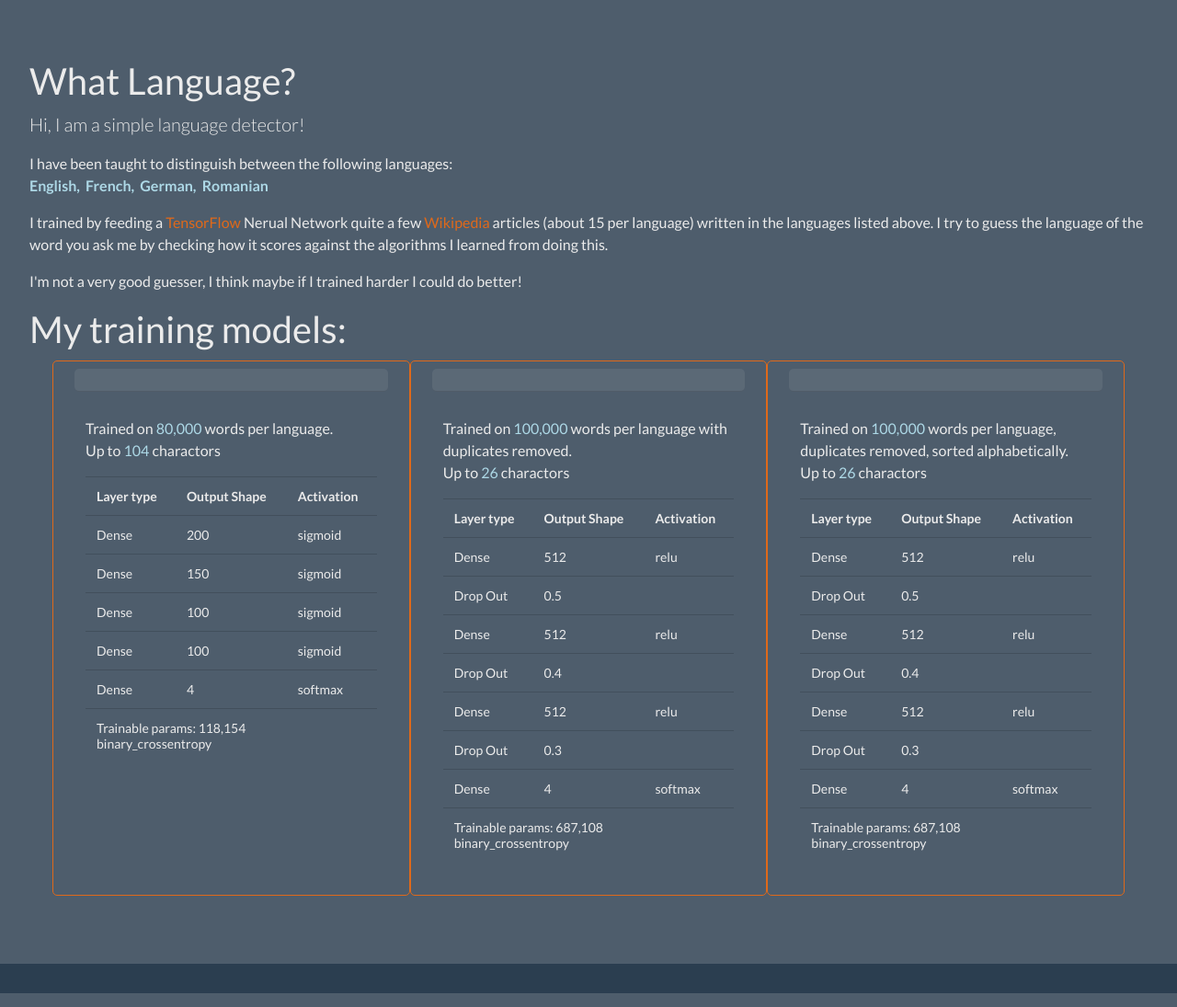
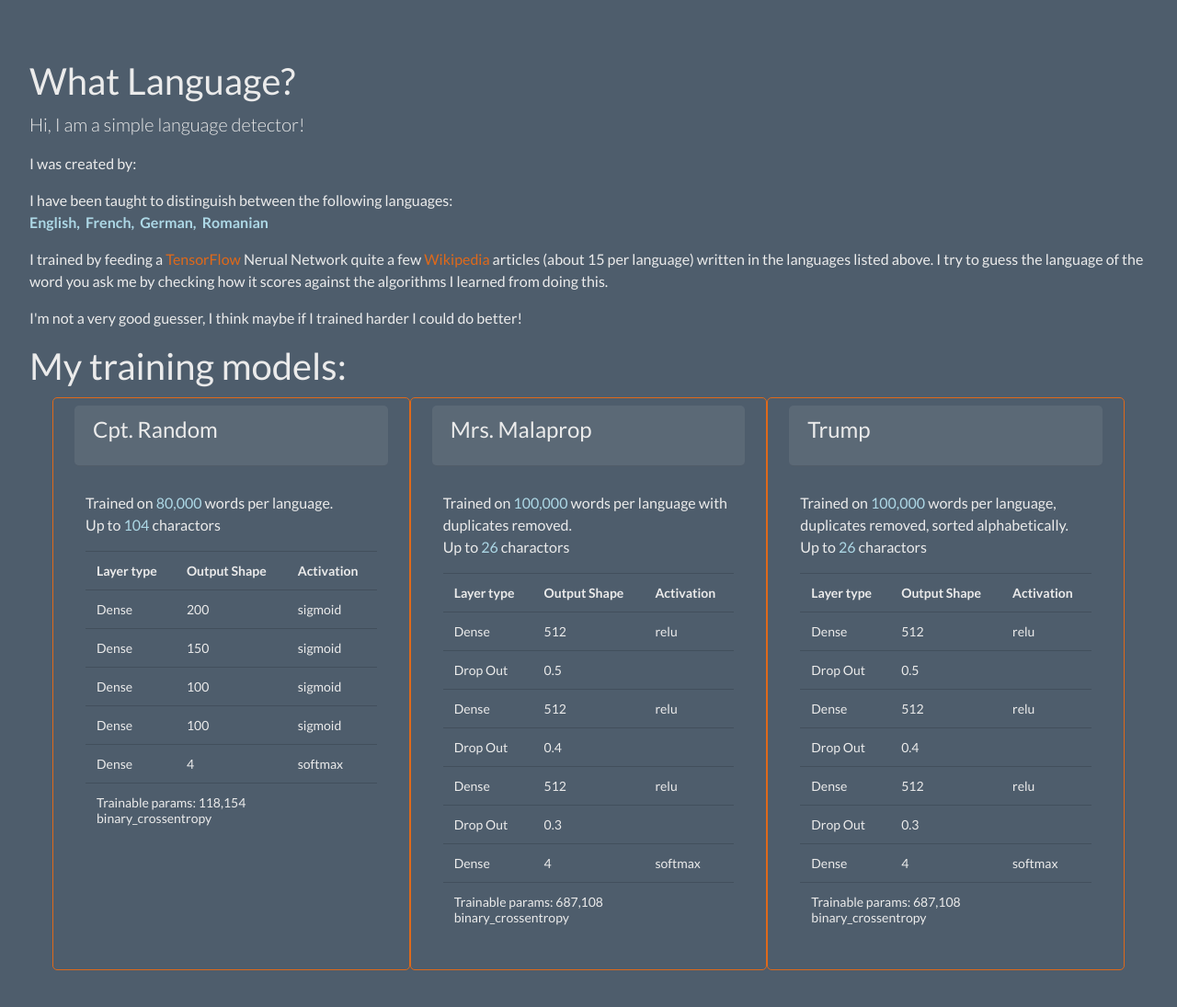
Before and after one commit to cristina-iacob/language_detection_api, a Flask app: page /about in a window 1280 px wide. Shown: the part 67-1162 px from the top of the page at 92% size. Run offline with Flask 2, Linux system fonts and the light colour scheme; some libraries are stand-ins or nearby versions.

Commit message:
named the models

```diff
--- a/web/static/about.html
+++ b/web/static/about.html
@@ -39,6 +39,7 @@
   <div class="jumbotron">
     <h1 class="display-5">What Language?</h1>
     <p class="lead">Hi, I am a simple language detector!</p>
+    <p>I was created by: </p>
     <p>I have been taught to distinguish between the following languages:
       <br><strong style="color:lightblue">English,&nbsp;&nbsp;French,&nbsp;&nbsp;German,&nbsp;&nbsp;Romanian</strong>
     </p>
@@ -53,7 +54,7 @@
     <div class="col-sm-12">
       <div class="row" style="margin:10px;">
         <div class="card col-md-4 col-sm-6 border-primary" style="border-radius:5px;">
-          <div class="card-header m-2" style="border-radius:5px;"></div>
+          <div class="card-header m-2" style="border-radius:5px;"><h4 class="card-title">Cpt. Random</h4></div>
           <div class="card-body">
             <p>Trained on <span style="color:lightblue">80,000</span> words per language.<br>Up to <span
                 style="color:lightblue">104</span> charactors</p>
@@ -97,7 +98,7 @@
         </div>
 
         <div class="card col-md-4 col-sm-6 border-primary" style="border-radius:5px;">
-          <div class="card-header m-2" style="border-radius:5px;"></div>
+          <div class="card-header m-2" style="border-radius:5px;"><h4 class="card-title">Mrs. Malaprop</h4></div>
           <div class="card-body">
             <p>Trained on <span style="color:lightblue">100,000</span> words per language with duplicates removed.<br>Up to <span
                 style="color:lightblue">26</span> charactors</p>
@@ -150,7 +151,7 @@
         </div>
 
         <div class="card col-md-4 col-sm-6 border-primary" style="border-radius:5px;">
-            <div class="card-header m-2" style="border-radius:5px;"></div>
+            <div class="card-header m-2" style="border-radius:5px;"><h4 class="card-title">Trump</h4></div>
             <div class="card-body">
               <p>Trained on <span style="color:lightblue">100,000</span> words per language, duplicates removed, sorted alphabetically.<br>Up to <span
                   style="color:lightblue">26</span> charactors</p>
--- a/web/templates/index.html
+++ b/web/templates/index.html
@@ -61,7 +61,7 @@
                         {% endif %}
                             <div class="card-header m-2" style="border-radius:5px;">
                                 {% if loop.index < 4 %}
-                                <h4 class="card-title">Guess #{{loop.index}} for:<br><strong
+                                <h4 class="card-title">{% if loop.index==1 %}Cpt. Random{% elif loop.index==2 %}Mrs. Malaprop{% elif loop.index==3 %}Trump{% endif %}<br><strong
                                         style="color:lightblue">{{ word }}</strong></h4>
                                 {% else %}
                                 <h4 class="card-title" style="color:lightgreen">Combined Guess:<br><strong
```
